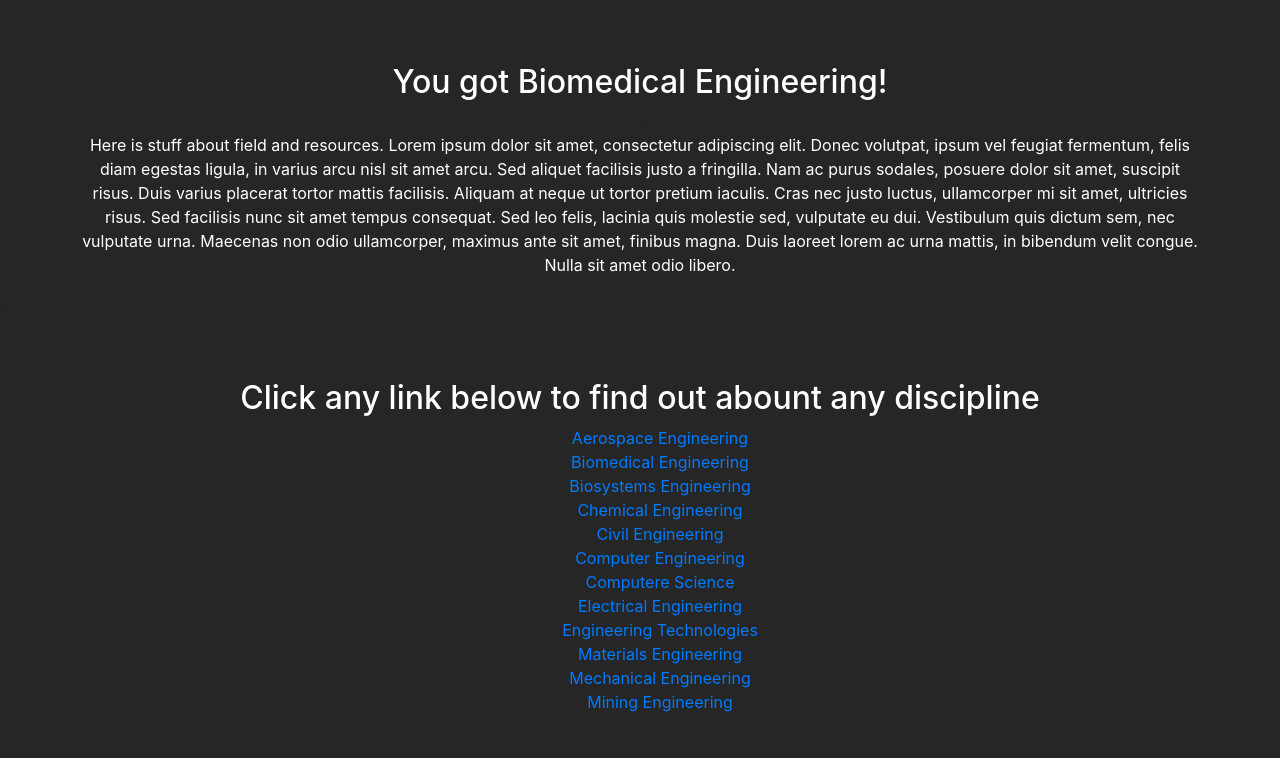
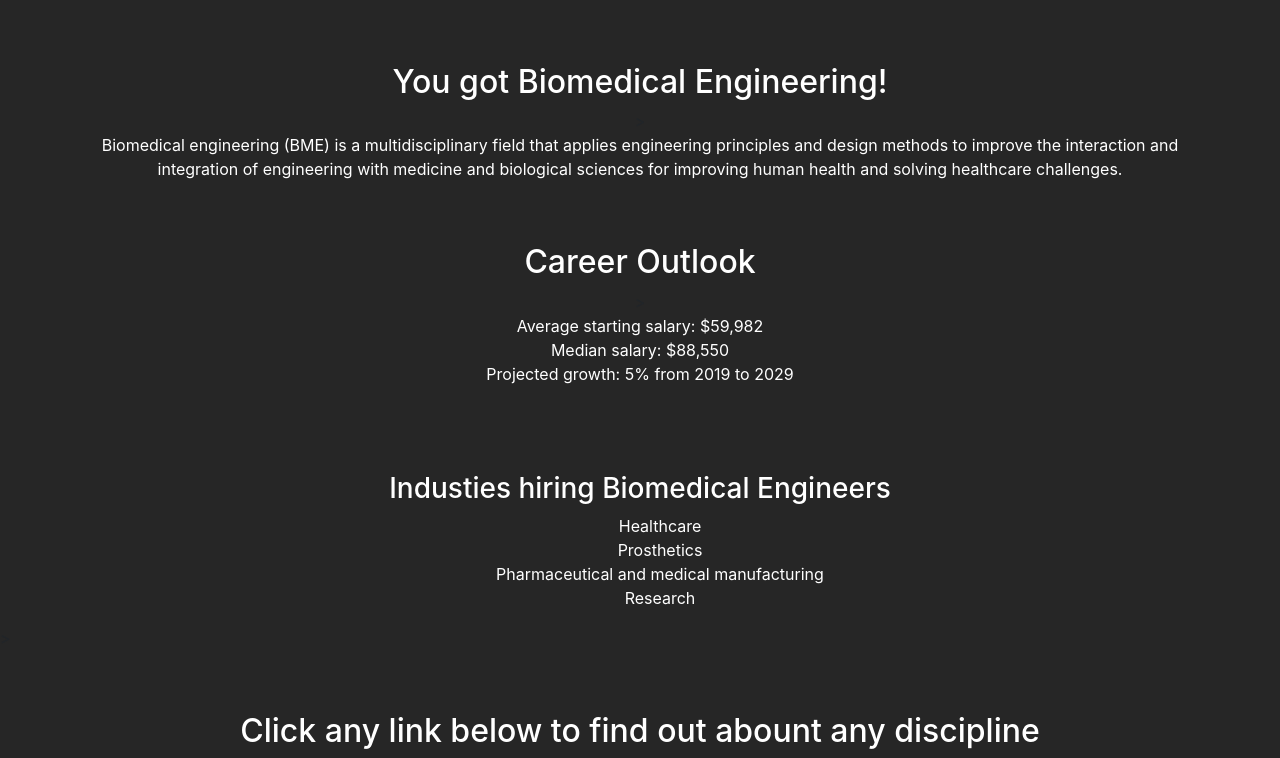
Before and after one commit to chrisaddington96/Engineering-Disciplines, a plain HTML site: page Disciplines/biomedical.html in a window 1280 px wide. Shown: the top 758 px of the page. Drawn offline with nearby package versions, Linux system fonts and the light colour scheme.

Commit message:
Update biomedical.html

```diff
--- a/Disciplines/biomedical.html
+++ b/Disciplines/biomedical.html
@@ -12,13 +12,28 @@
 
         <div class="col text-center">
 
-            <h2 style ="color:white; margin-top: 5%;" class="text-center">You got Biomedical Engineering!</h1>>
-            <p style ="color:white; margin-left: 5%; margin-right: 5%;"> Here is stuff about field and resources. Lorem ipsum dolor sit amet, consectetur adipiscing elit. Donec volutpat, ipsum vel feugiat fermentum,
-                felis diam egestas ligula, in varius arcu nisl sit amet arcu. Sed aliquet facilisis justo a fringilla. Nam ac purus sodales, posuere dolor sit amet,
-                suscipit risus. Duis varius placerat tortor mattis facilisis. Aliquam at neque ut tortor pretium iaculis. Cras nec justo luctus, ullamcorper mi sit amet,
-                ultricies risus. Sed facilisis nunc sit amet tempus consequat. Sed leo felis, lacinia quis molestie sed, vulputate eu dui. Vestibulum quis dictum sem, nec vulputate urna.
-                Maecenas non odio ullamcorper, maximus ante sit amet, finibus magna. Duis laoreet lorem ac urna mattis, in bibendum velit congue. Nulla sit amet odio libero.
+            <h2 style ="color:white; margin-top: 5%;" class="text-center">You got Biomedical Engineering! </h1>>
+            <p style ="color:white; margin-left: 5%; margin-right: 5%;"> Biomedical engineering (BME) is a multidisciplinary field that applies engineering principles and design methods to improve the interaction and integration of engineering with medicine and biological sciences for improving human health and solving healthcare challenges.
             </p>
+
+            <h2 style ="color:white; margin-top: 5%;" class="text-center">Career Outlook</h1>>
+                <p style ="color:white; margin-left: 5%; margin-right: 5%;">
+                    Average starting salary: $59,982
+                    <br>
+                    Median salary: $88,550
+                    <br>
+                    Projected growth: 5% from 2019 to 2029
+                    <br>
+                    <br>
+                    <h3 style ="color:white; margin-top: 5%;" class="text-center">Industies hiring Biomedical Engineers</h3>
+                    <ul style="list-style-type: none;">
+                        <li style ="color:white; margin-left: 5%; margin-right: 5%;">Healthcare</li>
+                        <li style ="color:white; margin-left: 5%; margin-right: 5%;">Prosthetics</li>
+                        <li style ="color:white; margin-left: 5%; margin-right: 5%;">Pharmaceutical and medical manufacturing</li>
+                        <li style ="color:white; margin-left: 5%; margin-right: 5%;">Research</li>
+                    </ul>
+                </p>
+
 
         </div>>
         <div class="col text-center">
```
